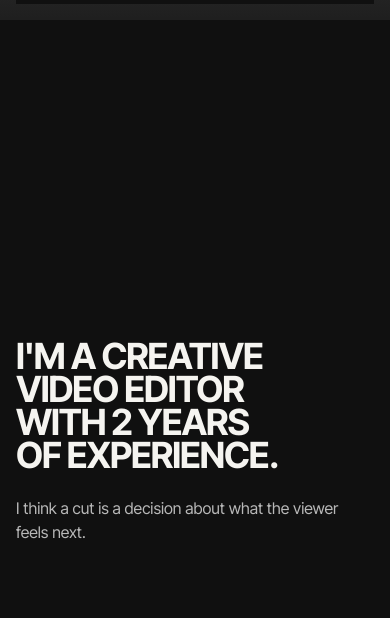
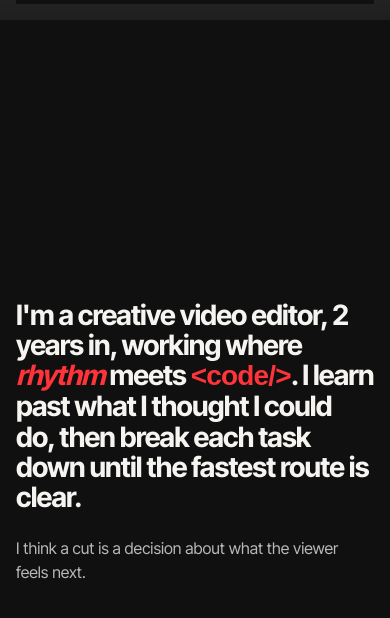
Before and after one commit to benzenzz/PORTFOLIO, a Next.js app: page / in a window 390 px wide. Shown: the part 824-1442 px from the top of the page. Built offline with nearby package versions, Linux system fonts and the light colour scheme; grey boxes are pictures that could not be loaded; a web font is replaced by a local one.

Commit message:
T-14: viet lai cau gioi thieu theo giong ref
Co-Authored-By: Claude Opus 5.5 <noreply@anthropic.com>

```diff
--- a/components/statement.tsx
+++ b/components/statement.tsx
@@ -14,6 +14,7 @@ const CHECKER = [
   "md:col-start-3 md:row-start-3",
   "md:col-start-5 md:row-start-3",
 ];
+const MARKS: Record<string, string> = { italic: "text-red italic", code: "font-mono text-red" };
 const NAV_LINE = 48; // px, giữa thanh menu, nơi menu đổi màu khi đi vào nền đỏ.
 const PIN_LENGTH = 1.3; // Quãng ghim, tính theo số lần chiều cao màn hình.
 const PIXELS_FROM = 0.45; // Phần đầu quãng ghim để đọc chữ, sau đó khối pixel mới chạy.
@@ -118,7 +119,7 @@ export function Statement() {
         lines.forEach((line, index) => {
           decode.to(
             line,
-            { duration: 0.9, ease: "none", scrambleText: { text: texts[index], chars: "upperCase", speed: 0.7 } },
+            { duration: 0.9, ease: "none", scrambleText: { text: texts[index], chars: "upperAndLowerCase", speed: 0.7 } },
             index * 0.12,
           );
         });
@@ -174,8 +175,12 @@ export function Statement() {
       </svg>
 
       <div className="statement-front shell py-[clamp(6rem,16vw,12rem)]">
-        <h2 ref={title} id="statement-title" className="max-w-[16em] text-[clamp(2.25rem,6.2vw,6rem)] uppercase">
-          {statement.title}
+        <h2 ref={title} id="statement-title" className="max-w-[24em] text-[clamp(1.75rem,3.8vw,3.75rem)] leading-[1.08]">
+          {statement.title.map(({ text, mark }) => (
+            <span key={text} className={MARKS[mark ?? ""]}>
+              {text}
+            </span>
+          ))}
         </h2>
         <p className="statement-note mt-6 max-w-xl text-fg-muted md:mt-10">{about.statement}</p>
       </div>
--- a/content/site.ts
+++ b/content/site.ts
@@ -20,7 +20,13 @@ export const hero = {
 };
 
 export const statement = {
-  title: "I'm a creative video editor with 2 years of experience.",
+  title: [
+    { text: "I'm a creative video editor, 2 years in, working where " },
+    { text: "rhythm", mark: "italic" },
+    { text: " meets " },
+    { text: "<code/>", mark: "code" },
+    { text: ". I learn past what I thought I could do, then break each task down until the fastest route is clear." },
+  ],
   highlights: [
     { value: "2", label: "Years of experience" },
     { value: "<>", label: "HTML", tool: true },
```
